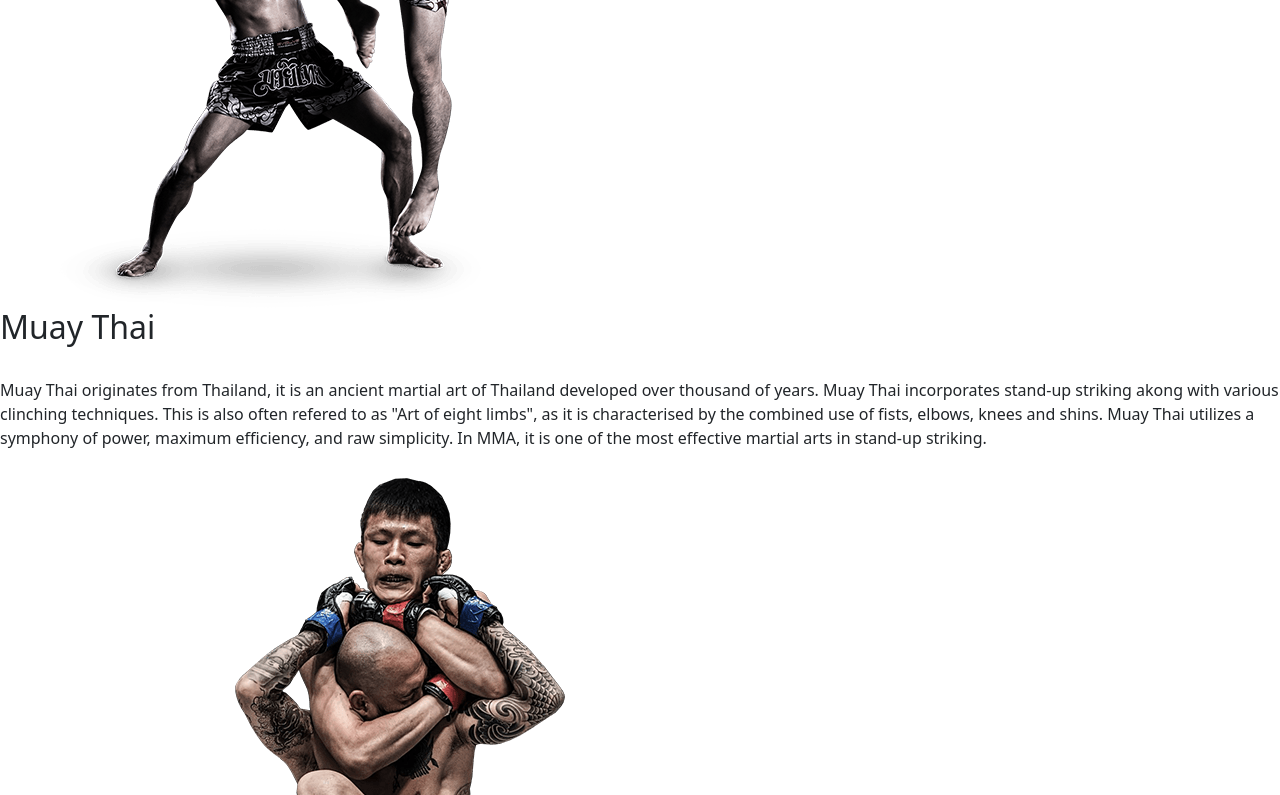
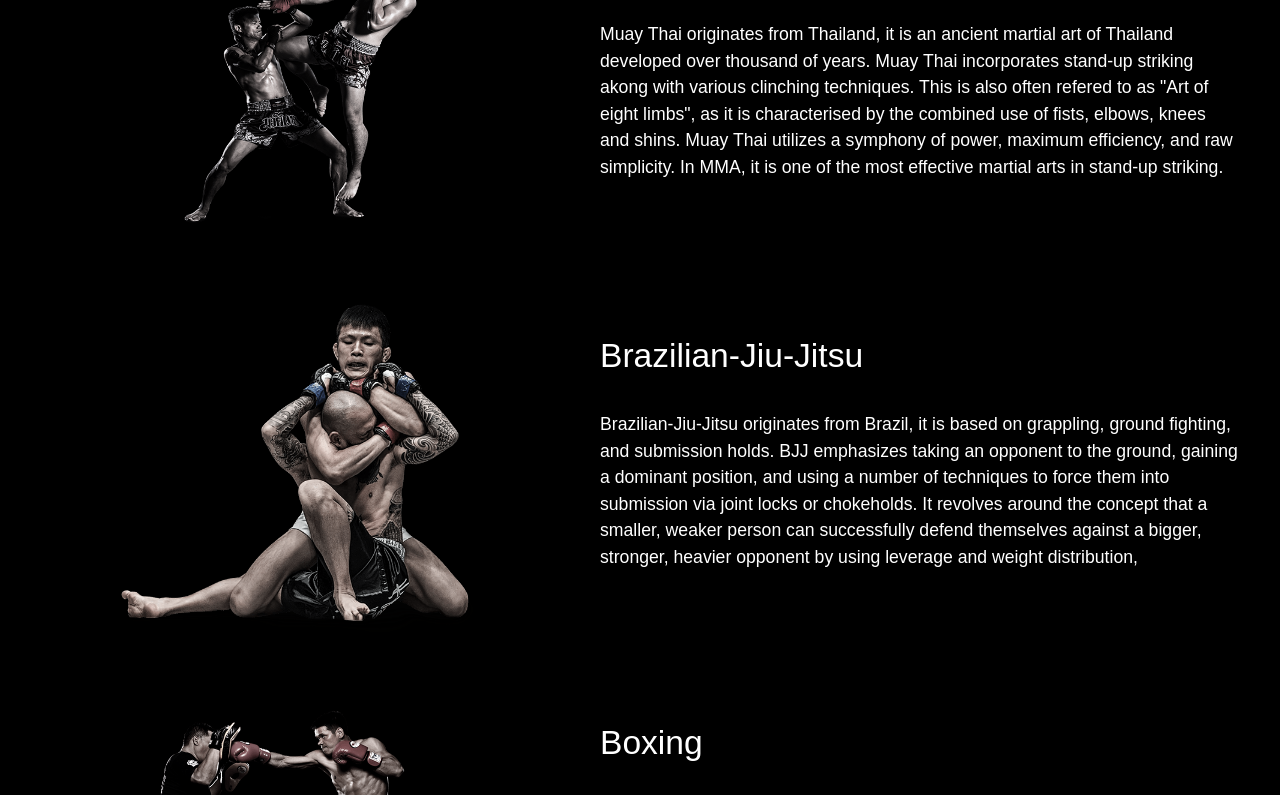
Before and after one commit to KenNoYu/SwordFishMMA, a plain HTML site: page Courses.html in a window 1280 px wide. Shown: the part 546-1341 px from the top of the page. Drawn offline with nearby package versions, Linux system fonts and the light colour scheme; files that its build step writes are made by us from their sources.

Commit message:
chore: changing stylesheet path

```diff
--- a/Courses.html
+++ b/Courses.html
@@ -9,7 +9,7 @@
     <!-- Stylesheets -->
     <link href="https://cdn.jsdelivr.net/npm/bootstrap@5.0.2/dist/css/bootstrap.min.css" rel="stylesheet"
         integrity="sha384-EVSTQN3/azprG1Anm3QDgpJLIm9Nao0Yz1ztcQTwFspd3yD65VohhpuuCOmLASjC" crossorigin="anonymous">
-    <link rel="stylesheet" type="stylesheet" href="stylesheet.css">
+    <link rel="stylesheet" href="stylesheet.css">
     <link rel="stylesheet" href="https://cdnjs.cloudflare.com/ajax/libs/font-awesome/4.7.0/css/font-awesome.min.css">
     <link rel="stylesheet" href="https://cdn.jsdelivr.net/npm/bootstrap-icons@1.10.5/font/bootstrap-icons.css">
     <!-- Icon -->
```
Also changed, not shown: Free_Trial.html (+1 -1 lines), Schedule.html (+1 -1 lines), Shop.html (+1 -1 lines), index.html (+1 -1 lines), stylesheet.css (renamed from stylesheet/stylesheet.css).
